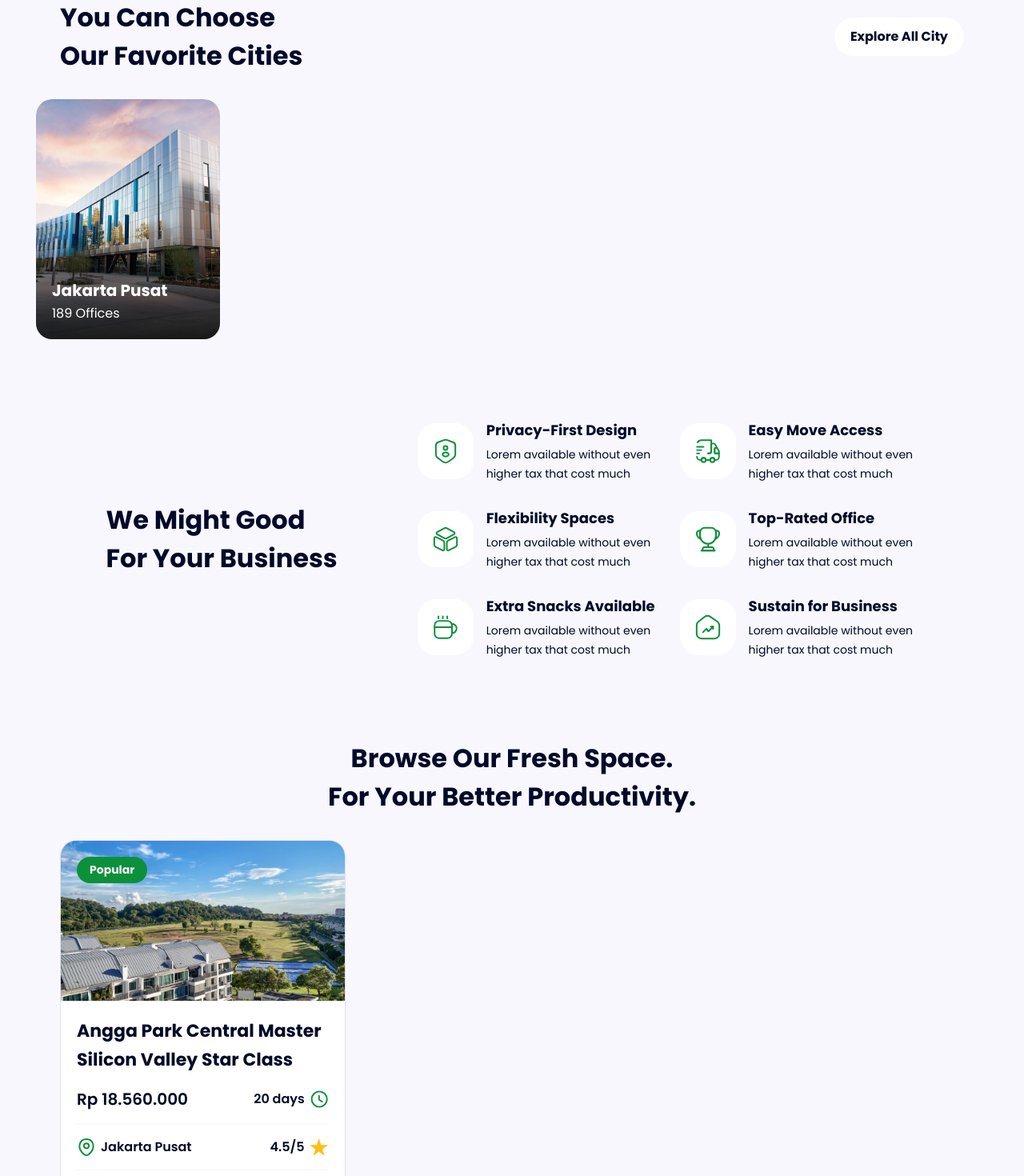
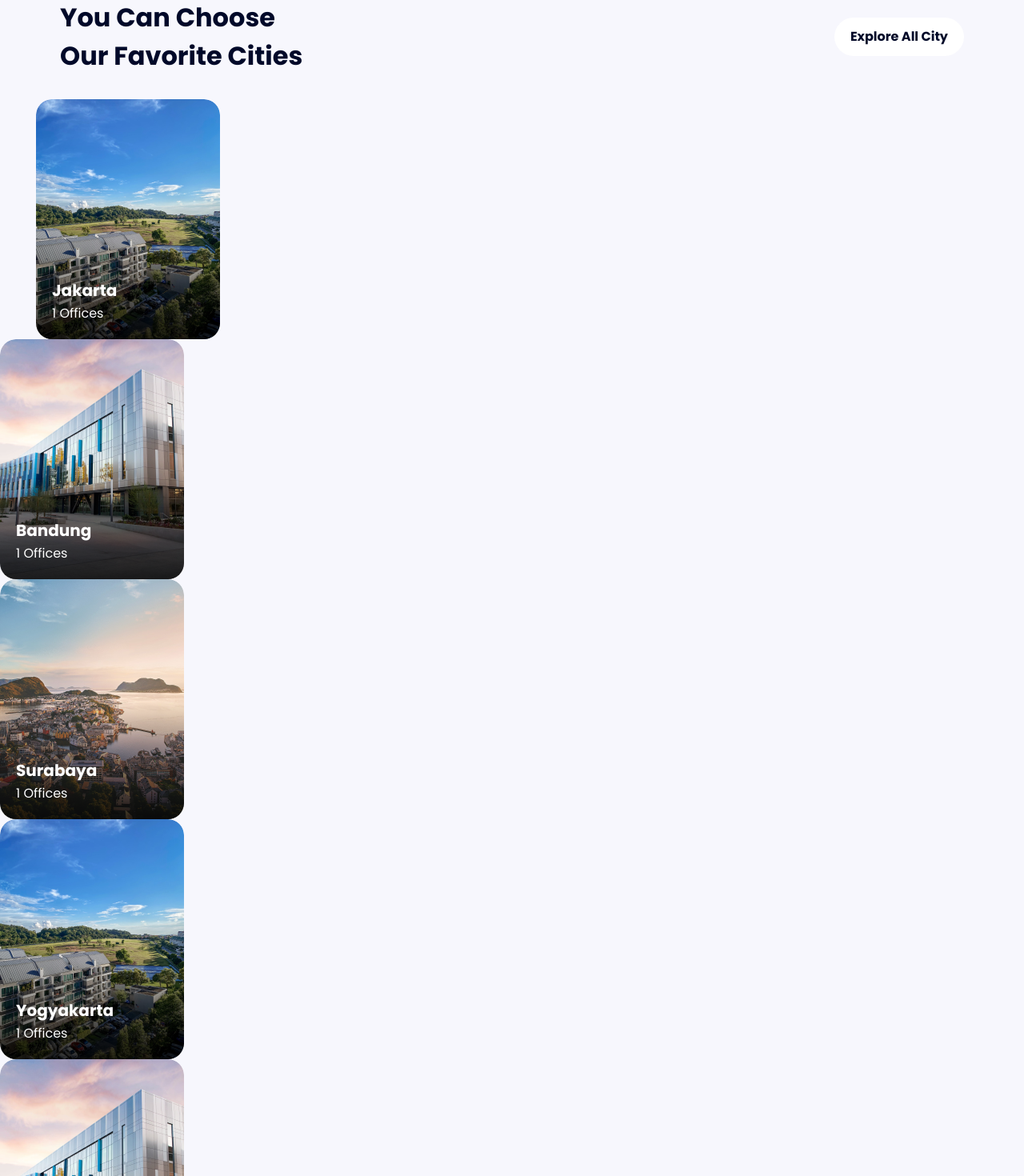
Before and after one commit to ihsandroidgogo/Belajar-Next-JS-Dasar-Satu, a Next.js app: page / in a window 1280 px wide. Shown: the part 1180-2650 px from the top of the page at 80% size. Built offline with nearby package versions, Linux system fonts and the light colour scheme.

Commit message:
Update city section and city card components to display city data dynamically

```diff
--- /dev/null
+++ b/features/cities/components/CityCard.tsx
@@ -0,0 +1,24 @@
+import Image from "next/image";
+import { City } from "../types/city.types";
+import Link from "next/link";
+
+export default function CityCard({ city }: { city: City }) {
+  return (
+    <Link href={`/${city.slug}`} className="card">
+      <div className="relative flex shrink-0 w-[230px] h-[300px] rounded-[20px] overflow-hidden">
+        <div className="relative flex flex-col justify-end w-full h-full p-5 gap-[2px] bg-[linear-gradient(180deg,_rgba(0,0,0,0)_49.87%,_rgba(0,0,0,0.8)_100%)] z-10">
+          <h3 className="font-bold text-xl leading-[30px] text-white">{city.name}</h3>
+          <p className="text-white">{city.officeCount} Offices</p>
+        </div>
+        <Image
+          src={city.image}
+          sizes="230px"
+          className="absolute w-full h-full object-cover"
+          alt={city.name}
+          width={230}
+          height={300}
+        />
+      </div>
+    </Link>
+  );
+}
--- /dev/null
+++ b/features/cities/data/cities.mock.ts
@@ -0,0 +1,25 @@
+import { City } from "../types/city.types";
+
+const cityNames = [
+    "Jakarta",
+    "Bandung",
+    "Surabaya",
+    "Yogyakarta",
+    "Bali",
+    "Medan",
+    "Makassar",
+    "Semarang",
+    "Palembang",
+    "Balikpapan",
+];
+
+export const cities: City[] = cityNames.map((name, i) => {
+    // const officeCount = officeSpaces.filter((space) => space.location === name).length;
+    return {
+        id: i + 1,
+        name,
+        officeCount : 1,
+        image: `/assets/images/thumbnails/thumbnails-${(i % 3) + 1}.png`,
+        slug: name.toLowerCase().replace(/\s+/g, '-'),
+    };
+});
--- a/features/cities/sections/CitiesSection.tsx
+++ b/features/cities/sections/CitiesSection.tsx
@@ -1,3 +1,6 @@
+import CityCard from "../components/CityCard";
+import { cities } from "../data/cities.mock";
+
 export default function CitiesSection() {
   return (
     <section id="Cities" className="flex flex-col gap-[30px] mt-[100px]">
@@ -15,26 +18,17 @@ export default function CitiesSection() {
       </div>
       <div className="swiper w-full">
         <div className="swiper-wrapper">
-          <div className="swiper-slide !w-fit first-of-type:pl-[calc((100%-1130px-60px)/2)] last-of-type:pr-[calc((100%-1130px-60px)/2)]">
-            <a href="city-details.html" className="card">
-              <div className="relative flex shrink-0 w-[230px] h-[300px] rounded-[20px] overflow-hidden">
-                <div className="relative flex flex-col justify-end w-full h-full p-5 gap-[2px] bg-[linear-gradient(180deg,_rgba(0,0,0,0)_49.87%,_rgba(0,0,0,0.8)_100%)] z-10">
-                  <h3 className="font-bold text-xl leading-[30px] text-white">
-                    Jakarta Pusat
-                  </h3>
-                  <p className="text-white">189 Offices</p>
-                </div>
-                <img
-                  src="/assets/images/thumbnails/thumbnails-2.png"
-                  sizes="230px"
-                  className="absolute w-full h-full object-cover"
-                  alt="thumbnails"
-                />
-              </div>
-            </a>
-          </div>
+          {cities.map((city) => (
+            <div
+              className="swiper-slide !w-fit first-of-type:pl-[calc((100%-1130px-60px)/2)] last-of-type:pr-[calc((100%-1130px-60px)/2)]"
+              key={city.id}
+            >
+              <CityCard city={city} />
+            </div>
+          ))}
         </div>
       </div>
+
     </section>
   );
 }
```
Also changed, not shown: features/cities/types/city.types.ts (added, +7 -0 lines).
